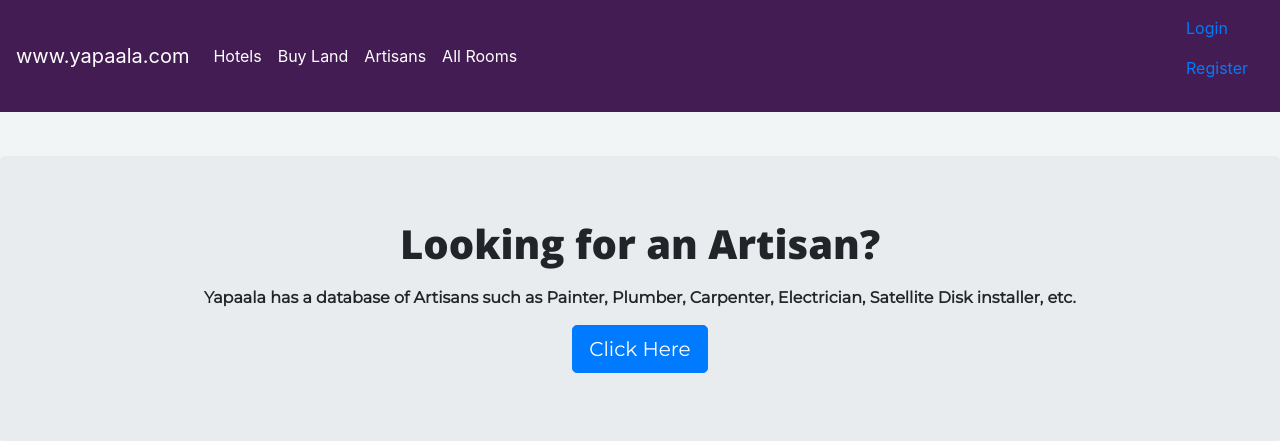
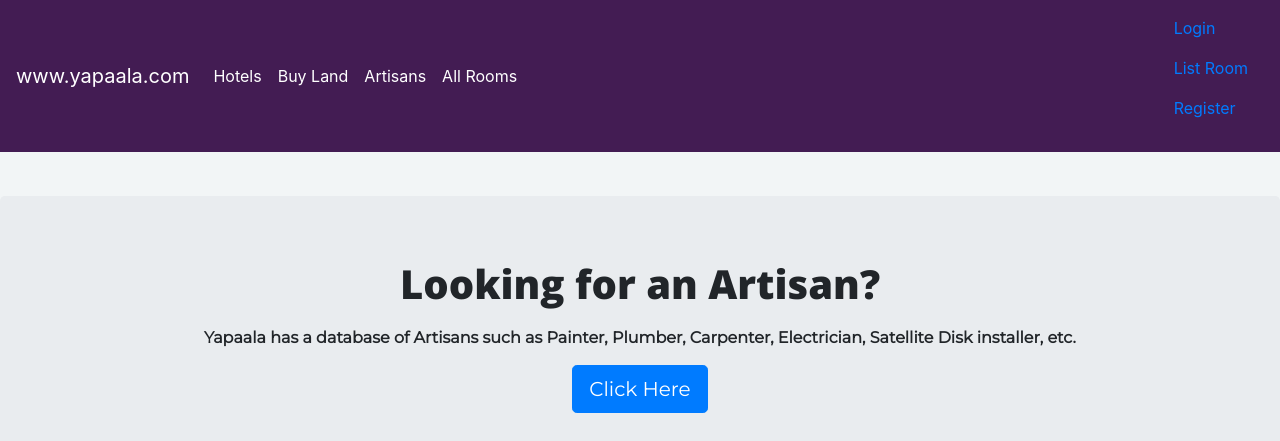
Before and after one commit to rasheedmhd/yapaala, a Django app: page /rooms in a window 1280 px wide. Shown: the top 441 px of the page. Run offline with Django 3.2, Linux system fonts and the light colour scheme; data that the repository does not hold is empty; some libraries are stand-ins or nearby versions.

Commit message:
Initialized Room Listing Feature

```diff
--- a/home/urls.py
+++ b/home/urls.py
@@ -14,7 +14,7 @@ app_name = "home"
 
 urlpatterns = [
     path('', home_view.as_view(), name="home"),
-    path('rooms/listing', views.upload, name="create_property" ),
+    path('rooms/listing', views.upload, name="list_room" ),
     path('rooms', all_areas_view.as_view(), name="all"),
 	path('rooms/town/<str:slug>/', PostCategory.as_view(), name="post_by_category"),
 	#re_path('property/category/(?P<pk>[\d]+)/$', PostCategory.as_view(), name="post_by_category"),
--- a/home/views.py
+++ b/home/views.py
@@ -8,6 +8,8 @@ from django.views.generic.list import ListView
 
 from django.core.paginator import Paginator, EmptyPage, PageNotAnInteger
 
+from django.contrib.auth.decorators import login_required
+
 #configuring cloudinary
 from django import forms
 from django.http import HttpResponse
@@ -16,6 +18,7 @@ from cloudinary.forms import cl_init_js_callbacks
 from .models import Photo
 from .forms import PhotoForm
 
+@login_required()
 def upload(request):
     context = dict(backend_form = PhotoForm())
 
@@ -25,7 +28,7 @@ def upload(request):
         if form.is_valid():
             form.save()
 
-    return render(request, 'home/property_form.html', context)
+    return render(request, 'home/room_listing.html', context)
 
 '''
 # Create your views here.
--- a/templates/base.html
+++ b/templates/base.html
@@ -74,6 +74,9 @@
             <a class="nav-link" href="{% url 'accounts:login' %}"> Login </a>
           </li>
           <li class="nav-item active">
+            <a class="nav-link" href="{% url 'home:list_room' %}"> List Room </a>
+          </li>
+          <li class="nav-item active">
             <a class="nav-link" href="{% url 'accounts:register' %}"> Register </a>
           </li>
           {% endif %}
--- a/templates/home/property_form.html
+++ b/templates/home/room_listing.html
@@ -6,7 +6,7 @@
 <div id='backend_upload'>
 	<form action='{% url "home:home" %}' method="post" enctype="multipart/form-data">
 		{% csrf_token %}
-		{{ backend_form }}
+		{{ backend_form.as_p }}
 		<input type="submit" value="Upload">
 	</form>
 </div>
```
Also changed, not shown: templates/accounts/dashboard.html (+7 -1 lines).
